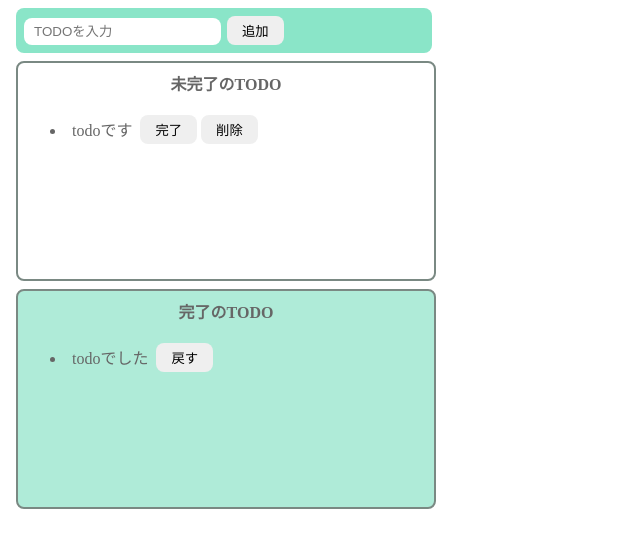
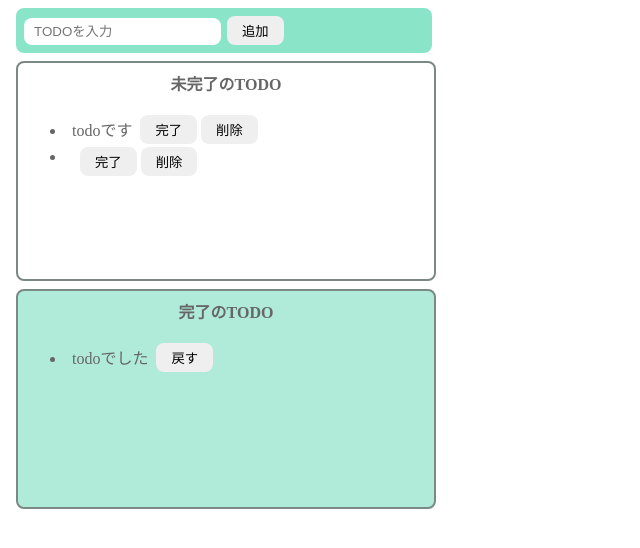
Before and after one commit to Yuto299/jyakei-react-todoapp, a plain HTML site: page index.html in a window 1280 px wide. Both pictures are taken after a click on the button "追加". Shown: the whole page, without its empty margins (0-640 px from the left). Drawn offline with Linux system fonts and the light colour scheme.

Commit message:
タスク機能の実装（ボタン）

```diff
--- a/index.html
+++ b/index.html
@@ -8,12 +8,12 @@
   </head>
   <body>
     <div class="input-area">
-      <input type="text" id="input" placeholder="TODOを入力" />
-      <button>追加</button>
+      <input type="text" id="add-text" placeholder="TODOを入力" />
+      <button id="add-button">追加</button>
     </div>
     <div class="not-done-area">
       <p class="title">未完了のTODO</p>
-      <ul>
+      <ul id="incomplete-list">
         <li>
           <div class="list-row">
             <p class="todo-item">todoです</p>
--- a/main.js
+++ b/main.js
@@ -0,0 +1,47 @@
+const onClickAdd = () => {
+  const inputText = document.getElementById('add-text').value;
+  document.getElementById('add-text').value = ''; // 入力欄を空にする
+  // alert(inputText);
+
+  //liの要素を作成
+  const li = document.createElement('li');
+  console.log(li);
+
+  //divの要素を作成
+  const div = document.createElement('div');
+  div.className = 'list-row'; // classを付与
+  console.log(div);
+
+  //pの要素を作成
+  const p = document.createElement('p');
+  p.className = 'todo-item'; // classを付与
+  p.innerText = inputText; // 入力された値をpタグに設定
+  console.log(p);
+
+  //buttonの要素を作成
+  const completeButton = document.createElement('button');
+  completeButton.innerText = '完了'; // ボタンのテキストを設定
+  // console.log(completeButton);
+  completeButton.addEventListener('click', () => {
+    alert('完了ボタンが押されました！');
+  });
+
+  const deleteButton = document.createElement('button');
+  deleteButton.innerText = '削除'; // ボタンのテキストを設定
+  // console.log(deleteButton);
+  completeButton.addEventListener('click', () => {
+    alert('削除ボタンが押されました！');
+  });
+
+  //階層構造を作成
+  div.appendChild(p); // divの中にpを追加
+  div.appendChild(completeButton); // divの中に完了ボタンを追加
+  div.appendChild(deleteButton); // divの中に削除ボタンを追加
+  li.appendChild(div); // liの中にdivを追加
+
+  //未完了リストに追加する
+  document.getElementById('incomplete-list').appendChild(li); // ulの中にliを追加
+};
+
+//ここでbuttonタグにidを付与してから、追加の実装を行う
+document.getElementById('add-button').addEventListener('click', onClickAdd);
```
